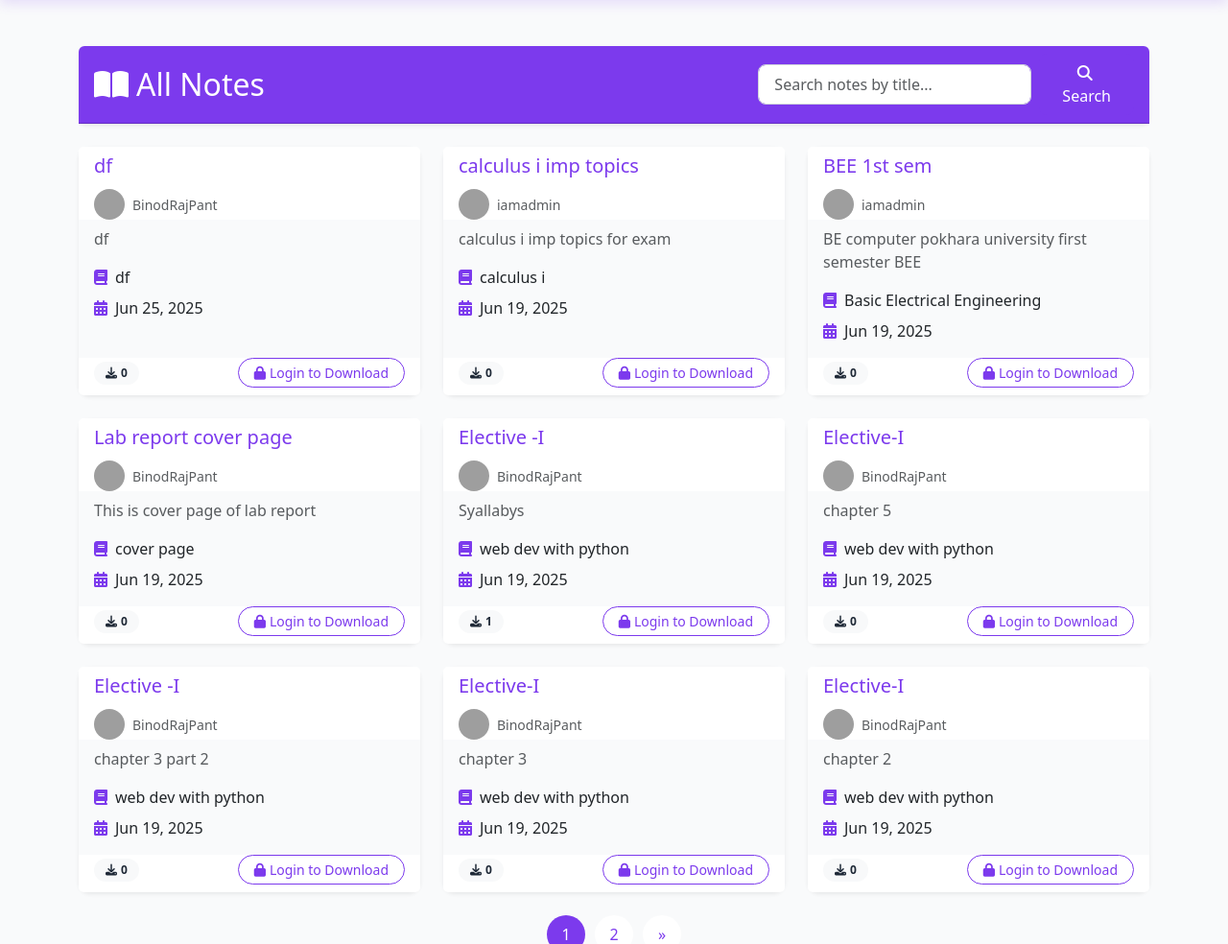
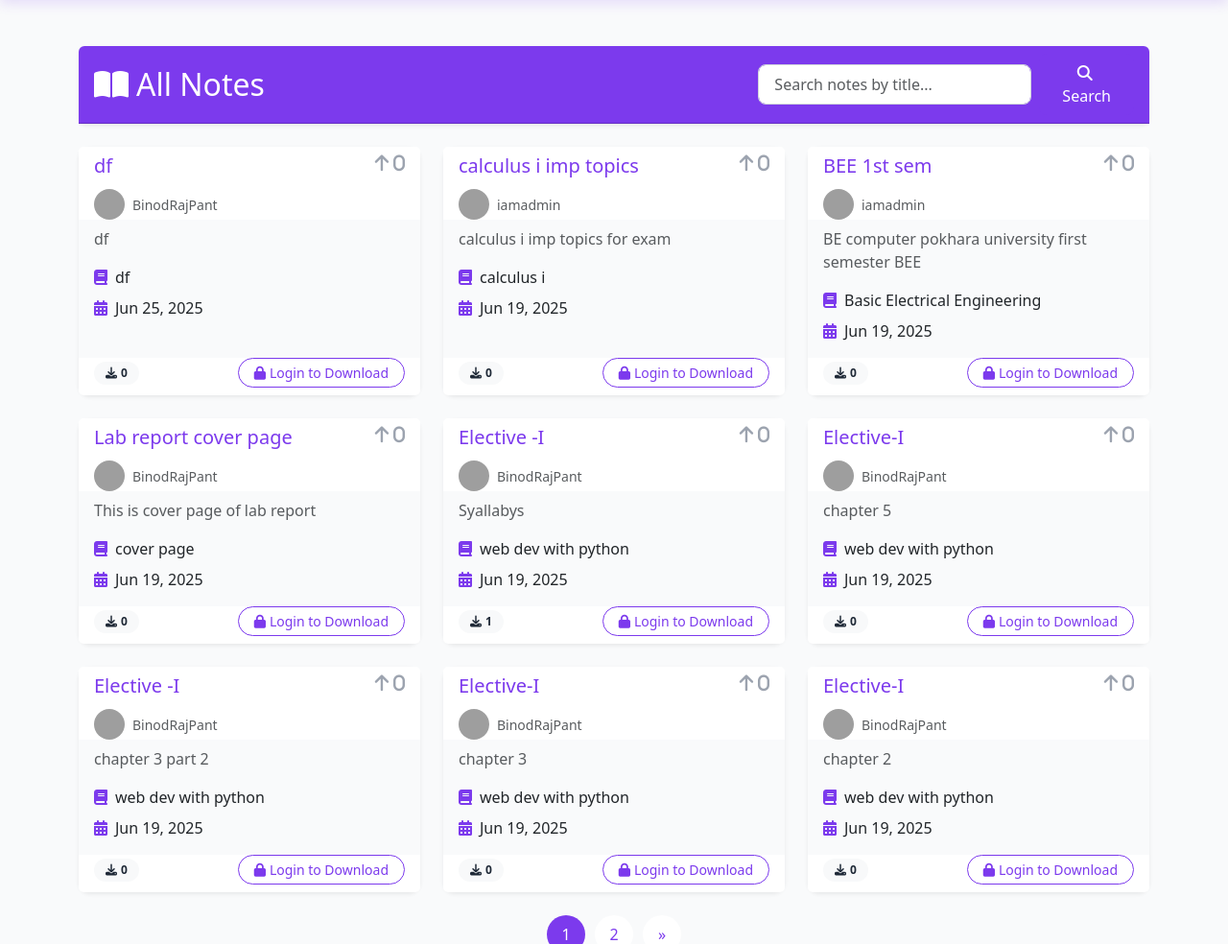
Before and after one commit to Just-Binod/NoteSharingSystem, a Django app: page /note/notes_list/ in a window 1280 px wide. Shown: the part 62-1046 px from the top of the page at 96% size. Run offline with Django 5.2, Linux system fonts and the light colour scheme; data comes from the database, SQL or seed files in the repository; data that the repository does not hold is empty; some libraries are stand-ins or nearby versions; grey boxes are pictures that could not be loaded.

Commit message:
updated on 3rd nov

```diff
--- a/nss/templates/dashboard.html
+++ b/nss/templates/dashboard.html
@@ -89,6 +89,13 @@
           <div class="d-flex justify-content-between align-items-start">
             <h5 class="card-title mb-1 text-violet">{{ note.title }}</h5>
             <span class="badge bg-amber text-dark">{{ note.category }}</span>
+            <span>
+              <div class="upvote-section text-center mt-">
+                <i class="fas fa-arrow-up upvote-arrow">
+                  {{ note.upvotes.count }}</i
+                >
+              </div>
+            </span>
           </div>
           <div class="d-flex align-items-center mt-2">
             {% if note.user_id.profile_picture %}
@@ -126,6 +133,7 @@
           <p class="card-text text-muted mb-3">
             {{ note.description|truncatechars:120 }}
           </p>
+
           <div class="d-flex align-items-center mb-2">
             <i class="fas fa-book me-2 text-violet"></i>
             <span>{{ note.subject_id.subject_name }}</span>
@@ -141,6 +149,7 @@
           <span class="badge bg-light text-dark">
             <i class="fas fa-download me-1"></i>{{ note.download_count }}
           </span>
+
           {% if user.is_authenticated %}
           <a
             href="{% url 'download_note' note.note_id %}"
@@ -459,6 +468,32 @@
     justify-content: center;
     font-size: 0.8rem;
   }
+  .upvote-section {
+    display: flex;
+    flex-direction: column;
+    align-items: center;
+    color: #9ca3af; /* gray */
+    font-weight: 600;
+    cursor: pointer;
+    transition: all 0.3s ease;
+  }
+
+  .upvote-section:hover .upvote-arrow {
+    color: #f59e0b; /* amber on hover */
+    transform: translateY(-2px);
+  }
+
+  .upvote-arrow {
+    font-size: 1.2rem;
+    color: #9ca3af;
+    transition: all 0.2s ease;
+  }
+
+  .upvote-count {
+    font-size: 0.9rem;
+    color: #374151;
+  }
+
   /**/
 
   /* Toast animations */
--- a/nss/templates/usernav.html
+++ b/nss/templates/usernav.html
@@ -22,6 +22,7 @@
       rel="stylesheet"
       crossorigin="anonymous"
     />
+
     <link
       href="https://cdnjs.cloudflare.com/ajax/libs/font-awesome/6.0.0/css/all.min.css"
       rel="stylesheet"
```
Also changed, not shown: nss/nssapp/views.py (+13 -1 lines).
